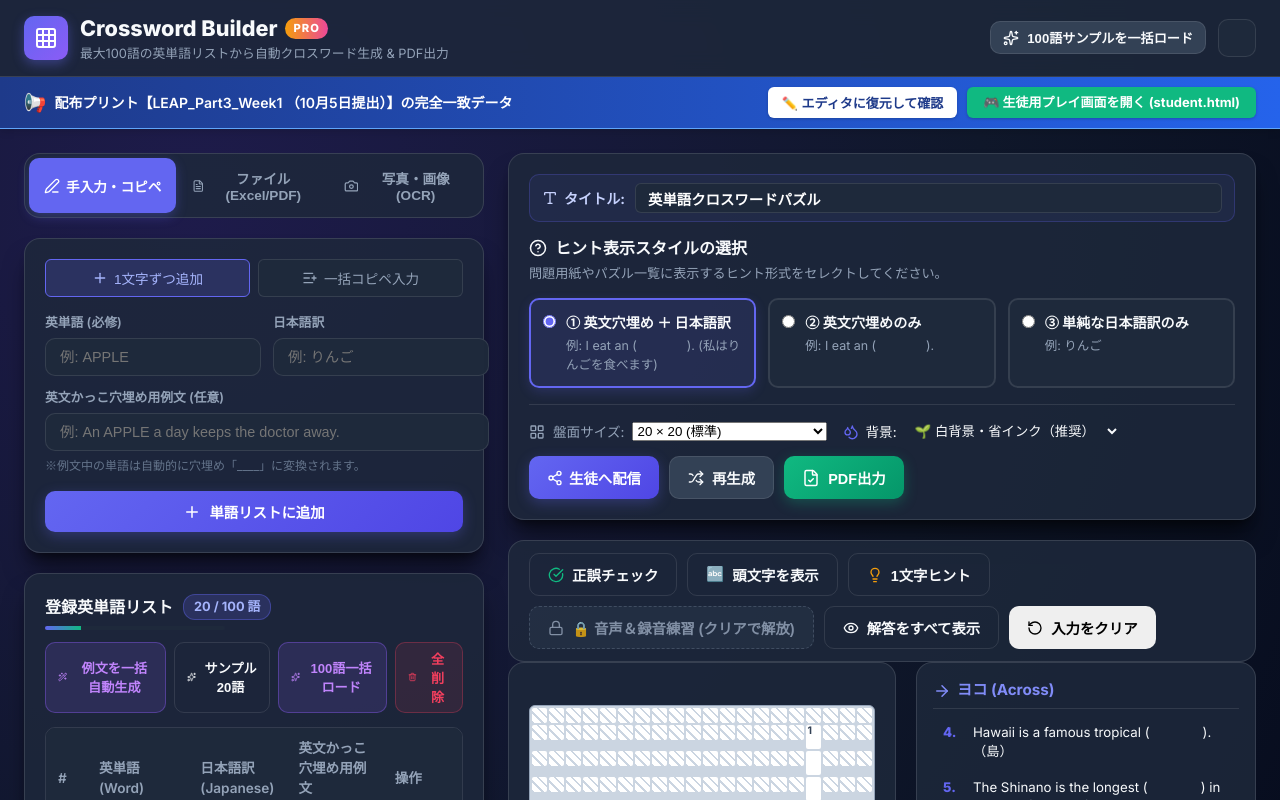
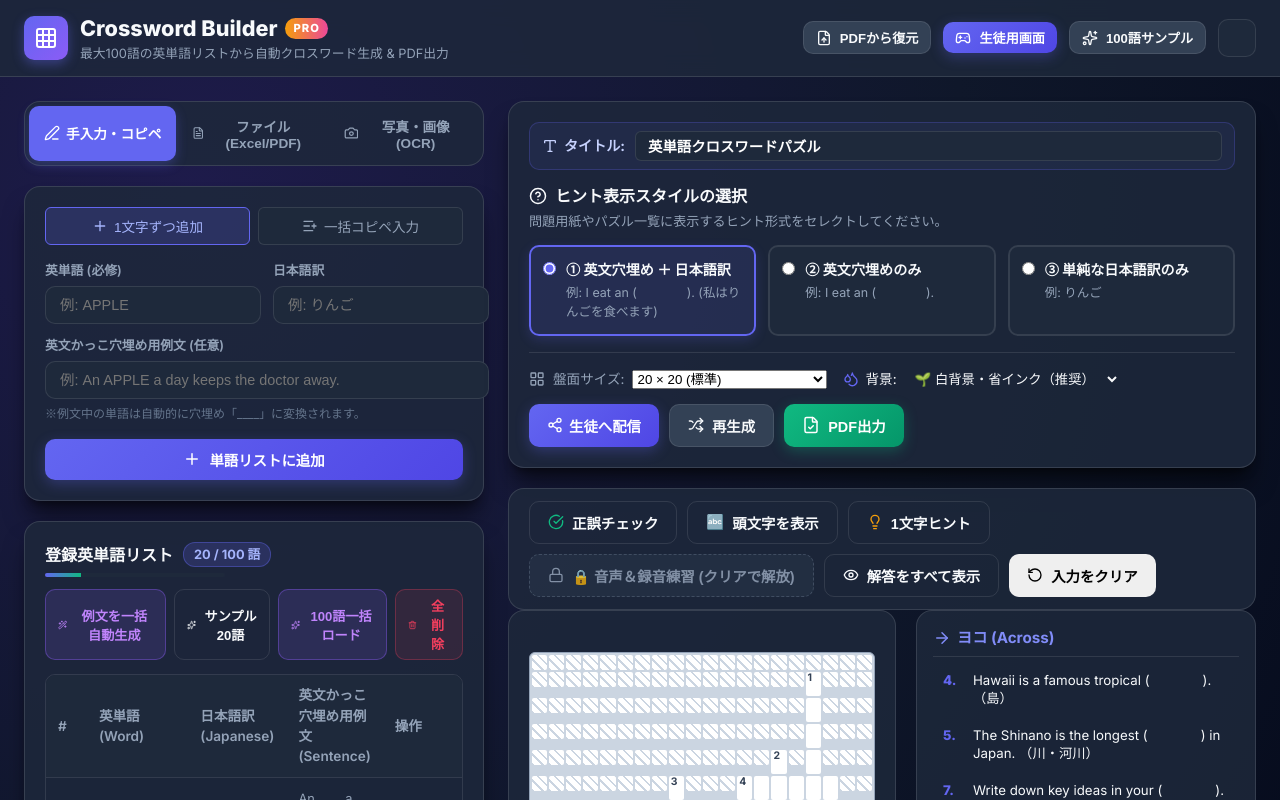
Before and after one commit to daharakazu-glitch/crossword-builder-app, a React (Vite) app: page / in a window 1280 px wide. Shown: the top 800 px of the page. Built offline with nearby package versions, Linux system fonts and the light colour scheme.

Commit message:
feat: clean up hardcoded preset and generalize PDF reverse-generation and online play

```diff
--- a/src/App.tsx
+++ b/src/App.tsx
@@ -17,54 +17,22 @@ import { HelpModal } from './components/HelpModal';
 import { AudioPracticeModal } from './components/AudioPracticeModal';
 import { ShareModal } from './components/ShareModal';
 import { StudentPlayView } from './components/StudentPlayView';
-import { LEAP_PART3_WEEK1_PACKAGE } from './data/leapPart3Preset';
 import { FileText, Camera, Edit3 } from 'lucide-react';
 import './App.css';
 
 export const App: React.FC = () => {
-  // 生徒用URL共有パラメータのチェック (?play=... or ?p=... or #play=...)
+  // 生徒用URL共有パラメータのチェック (?p=... or ?play=... or #play=...)
   const parseSharedUrl = () => {
     try {
-      // 1. クエリパラメータのチェック (?play= or ?p= or ?leap=)
+      // 1. クエリパラメータのチェック (?p= or ?play= or ?puzzle=)
       const params = new URLSearchParams(window.location.search);
-      const queryParam = params.get('play') || params.get('p') || params.get('puzzle');
-      if (
-        queryParam === 'leap3_1' ||
-        queryParam === 'leap_part3_week1' ||
-        params.get('leap') === 'part3_week1' ||
-        params.has('leap3_1')
-      ) {
-        return {
-          title: LEAP_PART3_WEEK1_PACKAGE.title,
-          subtitle: LEAP_PART3_WEEK1_PACKAGE.subtitle,
-          gridSize: LEAP_PART3_WEEK1_PACKAGE.gridSize,
-          hintStyle: LEAP_PART3_WEEK1_PACKAGE.hintStyle,
-          theme: LEAP_PART3_WEEK1_PACKAGE.theme || 'classic',
-          showFirstLetters: LEAP_PART3_WEEK1_PACKAGE.showFirstLetters || false,
-          grid: LEAP_PART3_WEEK1_PACKAGE.grid,
-        };
-      }
+      const queryParam = params.get('p') || params.get('play') || params.get('puzzle');
       if (queryParam) {
         return decodeSharedPuzzle(queryParam);
       }
 
       // 2. URLハッシュのチェック (#play= or #p=)
       const hash = window.location.hash;
-      if (
-        hash.includes('play=leap3_1') ||
-        hash.includes('leap3_1') ||
-        hash.includes('leap_part3_week1')
-      ) {
-        return {
-          title: LEAP_PART3_WEEK1_PACKAGE.title,
-          subtitle: LEAP_PART3_WEEK1_PACKAGE.subtitle,
-          gridSize: LEAP_PART3_WEEK1_PACKAGE.gridSize,
-          hintStyle: LEAP_PART3_WEEK1_PACKAGE.hintStyle,
-          theme: LEAP_PART3_WEEK1_PACKAGE.theme || 'classic',
-          showFirstLetters: LEAP_PART3_WEEK1_PACKAGE.showFirstLetters || false,
-          grid: LEAP_PART3_WEEK1_PACKAGE.grid,
-        };
-      }
       if (hash.includes('play=')) {
         const parts = hash.split('play=');
         const encoded = parts[1]?.split('&')[0];
@@ -119,6 +87,7 @@ export const App: React.FC = () => {
   const [isHelpModalOpen, setIsHelpModalOpen] = useState(false);
   const [isAudioModalOpen, setIsAudioModalOpen] = useState(false);
   const [inputTab, setInputTab] = useState<'manual' | 'file' | 'ocr'>('manual');
+  const [restoredBanner, setRestoredBanner] = useState<{ title: string; count: number } | null>(null);
 
   // クロスワード生成の更新
   const handleRegenerate = useCallback(() => {
@@ -429,9 +398,26 @@ export const App: React.FC = () => {
     setIsCompleted(false);
     setActiveCell(null);
     setSelectedWordId(null);
+    setRestoredBanner({
+      title: pkg.title || '復元クロスワード',
+      count: pkg.grid?.placedWords?.length || pkg.words?.length || 0,
+    });
   };
 
-  // 生徒用プレイモードがURLで指定されている場合
+  // 現在のパズルで生徒用プレイモードを即時開くハンドラ
+  const handleOpenStudentPlayView = () => {
+    setStudentModeData({
+      title: puzzleTitle,
+      subtitle: 'Name: ________________________________',
+      gridSize: grid.size,
+      hintStyle: hintStyle,
+      theme: gridTheme,
+      showFirstLetters: showFirstLetters,
+      grid: grid,
+    });
+  };
+
+  // 生徒用プレイモードがURLまたは直接指定されている場合
   if (studentModeData) {
     return (
       <StudentPlayView
@@ -454,11 +440,14 @@ export const App: React.FC = () => {
       <Header
         onOpenHelp={() => setIsHelpModalOpen(true)}
         onLoad100Preset={() => setWords(PRESET_100_WORDS)}
+        onOpenPdfRestore={() => setInputTab('file')}
+        onOpenStudentView={handleOpenStudentPlayView}
       />
 
-      {/* 配布プリント「LEAP_Part3_Week1」専用生徒用画面へのダイレクト切替バー */}
+      {/* PDF等からクロスワードが復元された際のアクションバー */}
+      {restoredBanner && (
         <div style={{
-        background: 'linear-gradient(90deg, #1e3a8a 0%, #2563eb 100%)',
+          background: 'linear-gradient(90deg, #059669 0%, #10b981 100%)',
           color: '#ffffff',
           padding: '10px 24px',
           display: 'flex',
@@ -466,21 +455,21 @@ export const App: React.FC = () => {
           justifyContent: 'space-between',
           flexWrap: 'wrap',
           gap: '12px',
-        borderBottom: '1px solid #60a5fa',
+          borderBottom: '1px solid #34d399',
           fontSize: '14px',
           fontWeight: 600,
           boxShadow: '0 2px 8px rgba(0,0,0,0.15)'
         }}>
           <div style={{ display: 'flex', alignItems: 'center', gap: '8px' }}>
-          <span style={{ fontSize: '18px' }}>📢</span>
-          <span>配布プリント【LEAP_Part3_Week1 （10月5日提出）】の完全一致データ</span>
+            <span style={{ fontSize: '18px' }}>🎉</span>
+            <span>PDFから「{restoredBanner.title}」（{restoredBanner.count}単語）を完全復元しました！</span>
           </div>
           <div style={{ display: 'flex', gap: '10px', alignItems: 'center' }}>
             <button
-            onClick={() => handleRestorePuzzlePackage(LEAP_PART3_WEEK1_PACKAGE)}
+              onClick={handleOpenStudentPlayView}
               style={{
                 backgroundColor: '#ffffff',
-              color: '#1e3a8a',
+                color: '#065f46',
                 border: 'none',
                 borderRadius: '6px',
                 padding: '6px 14px',
@@ -490,27 +479,40 @@ export const App: React.FC = () => {
                 boxShadow: '0 1px 3px rgba(0,0,0,0.2)'
               }}
             >
-            ✏️ エディタに復元して確認
+              🎮 生徒用オンライン版を開く
             </button>
-          <a
-            href="./student.html"
+            <button
+              onClick={() => setIsShareModalOpen(true)}
               style={{
-              backgroundColor: '#10b981',
+                backgroundColor: '#047857',
                 color: '#ffffff',
+                border: '1px solid rgba(255,255,255,0.4)',
                 borderRadius: '6px',
-              padding: '6px 16px',
-              textDecoration: 'none',
+                padding: '6px 14px',
+                cursor: 'pointer',
                 fontWeight: 'bold',
-              fontSize: '13px',
-              display: 'inline-flex',
-              alignItems: 'center',
-              boxShadow: '0 1px 3px rgba(0,0,0,0.2)'
+                fontSize: '13px'
               }}
             >
-            🎮 生徒用プレイ画面を開く (student.html)
-          </a>
+              🔗 生徒用共有URLを発行
+            </button>
+            <button
+              onClick={() => setRestoredBanner(null)}
+              style={{
+                background: 'transparent',
+                border: 'none',
+                color: '#ffffff',
+                cursor: 'pointer',
+                fontSize: '16px',
+                marginLeft: '4px'
+              }}
+              title="閉じる"
+            >
+              ✕
+            </button>
           </div>
         </div>
+      )}
 
       <main className="main-content">
         {/* 左側: 単語登録＆リスト管理パネル */}
@@ -649,6 +651,7 @@ export const App: React.FC = () => {
           theme={gridTheme}
           showFirstLetters={showFirstLetters}
           onClose={() => setIsShareModalOpen(false)}
+          onOpenStudentView={handleOpenStudentPlayView}
         />
       )}
 
--- a/src/components/Header.tsx
+++ b/src/components/Header.tsx
@@ -1,12 +1,19 @@
 import React from 'react';
-import { Grid, Sparkles, HelpCircle } from 'lucide-react';
+import { Grid, Sparkles, HelpCircle, FileUp, Gamepad2 } from 'lucide-react';
 
 interface HeaderProps {
   onOpenHelp: () => void;
   onLoad100Preset: () => void;
+  onOpenPdfRestore?: () => void;
+  onOpenStudentView?: () => void;
 }
 
-export const Header: React.FC<HeaderProps> = ({ onOpenHelp, onLoad100Preset }) => {
+export const Header: React.FC<HeaderProps> = ({
+  onOpenHelp,
+  onLoad100Preset,
+  onOpenPdfRestore,
+  onOpenStudentView,
+}) => {
   return (
     <header className="app-header">
       <div className="header-container">
@@ -25,8 +32,28 @@ export const Header: React.FC<HeaderProps> = ({ onOpenHelp, onLoad100Preset }) =
         </div>
 
         <div className="header-actions">
+          {onOpenPdfRestore && (
+            <button
+              className="btn btn-secondary btn-sm"
+              onClick={onOpenPdfRestore}
+              title="本アプリで出力したPDFからパズルを逆復元し、生徒用オンライン版を生成"
+              style={{ fontWeight: 600 }}
+            >
+              <FileUp size={16} /> PDFから復元
+            </button>
+          )}
+          {onOpenStudentView && (
+            <button
+              className="btn btn-primary btn-sm"
+              onClick={onOpenStudentView}
+              title="現在のクロスワードを生徒用オンライン解答画面で開く"
+              style={{ fontWeight: 600 }}
+            >
+              <Gamepad2 size={16} /> 生徒用画面
+            </button>
+          )}
           <button className="btn btn-secondary btn-sm" onClick={onLoad100Preset}>
-            <Sparkles size={16} /> 100語サンプルを一括ロード
+            <Sparkles size={16} /> 100語サンプル
           </button>
           <button className="btn btn-icon" onClick={onOpenHelp} title="使い方とヒント">
             <HelpCircle size={20} />
--- a/src/components/ShareModal.tsx
+++ b/src/components/ShareModal.tsx
@@ -1,5 +1,5 @@
 import React, { useState, useEffect } from 'react';
-import { X, Copy, Check, QrCode, Share2, Users, GraduationCap, Link2, Loader2 } from 'lucide-react';
+import { X, Copy, Check, QrCode, Share2, Users, GraduationCap, Link2, Loader2, Gamepad2 } from 'lucide-react';
 import type { CrosswordGrid, HintStyle, GridTheme } from '../types/crossword';
 import { encodeSharedPuzzle, buildShareUrl, buildClassroomShareUrl, createShortUrl } from '../utils/shareUtils';
 
@@ -11,6 +11,7 @@ interface ShareModalProps {
   theme: GridTheme;
   showFirstLetters: boolean;
   onClose: () => void;
+  onOpenStudentView?: () => void;
 }
 
 export const ShareModal: React.FC<ShareModalProps> = ({
@@ -21,6 +22,7 @@ export const ShareModal: React.FC<ShareModalProps> = ({
   theme,
   showFirstLetters,
   onClose,
+  onOpenStudentView,
 }) => {
   const [copiedShort, setCopiedShort] = useState(false);
   const [copiedDirect, setCopiedDirect] = useState(false);
@@ -307,7 +309,19 @@ export const ShareModal: React.FC<ShareModalProps> = ({
           </div>
         </div>
 
-        <div className="modal-footer" style={{ display: 'flex', justifyContent: 'flex-end' }}>
+        <div className="modal-footer" style={{ display: 'flex', justifyContent: 'space-between', alignItems: 'center' }}>
+          {onOpenStudentView ? (
+            <button
+              className="btn btn-primary"
+              onClick={() => {
+                onClose();
+                onOpenStudentView();
+              }}
+              style={{ display: 'inline-flex', alignItems: 'center', gap: '6px', fontWeight: 'bold' }}
+            >
+              <Gamepad2 size={16} /> 生徒用画面を開いてテストする
+            </button>
+          ) : <div />}
           <button className="btn btn-secondary" onClick={onClose}>
             閉じる
           </button>
--- a/src/components/WordListInput/FileUpload.tsx
+++ b/src/components/WordListInput/FileUpload.tsx
@@ -138,7 +138,7 @@ export const FileUpload: React.FC<FileUploadProps> = ({
           Excel / CSV / PDF / Word / TXT ファイルをドロップ
         </p>
         <p className="drop-subtitle">
-          ※作成済みPDFをドロップすると<strong>全く同じクロスワードを自動復元・再編集</strong>できます
+          ※本アプリで出力したPDFをドロップすると<strong>【パズル配置・単語・ヒント】を完全復元し、そのまま生徒用オンライン版を即時生成</strong>できます
         </p>
 
         {statusMessage && (
```
Also changed, not shown: src/student.tsx (+75 -7 lines). Lines whose indentation alone changed are shown as unchanged.
